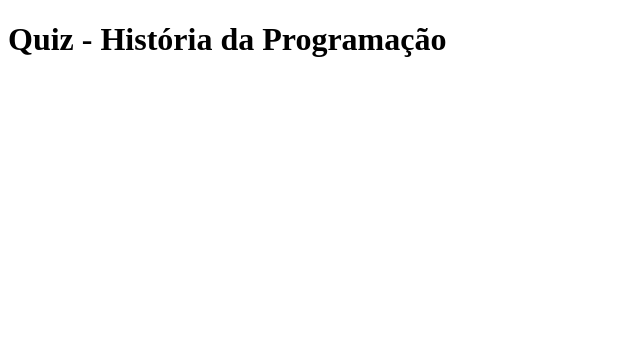
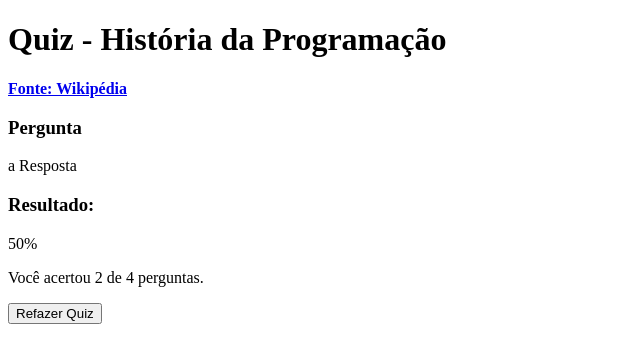
Before and after one commit to rafaelwr/quiz, a plain HTML site: page index.html in a window 1280 px wide. Shown: the whole page, without its empty margins (0-640 px from the left). Drawn offline with Linux system fonts and the light colour scheme.

Commit message:
Feita a estrutura HTML.

```diff
--- a/index.html
+++ b/index.html
@@ -9,7 +9,33 @@
 </head>
 <body>
 
-    <h1>Quiz - História da Programação</h1>
+    <header>
+        <h1>Quiz - História da Programação</h1>
+        <strong>
+            <a target="_blank" href="https://pt.wikipedia.org/wiki/Linguagem_de_programa%C3%A7%C3%A3o">Fonte: Wikipédia</a>
+        </strong>
+    </header>
+
+    <main>
+        <div id="questions-box">
+            <div id="question-title">
+                <h3>Pergunta</h3>
+            </div>
+            <div id="question-answers">
+                <!-- Template -->
+                <div class="answer" correct-answer="false">
+                    <span class="letter">a</span> <span>Resposta</span>
+                </div>
+            </div>
+        </div>
+
+        <div id="questions-result" class="hide">
+            <h3>Resultado:</h3>
+            <p><span id="percentage">50%</span></p>
+            <p>Você acertou <span id="qty-corrects">2</span> de <span id="qty-questions">4</span> perguntas.</p>
+            <button id="reset-quiz">Refazer Quiz</button>
+        </div>
+    </main>
 
 </body>
 </html>
```
